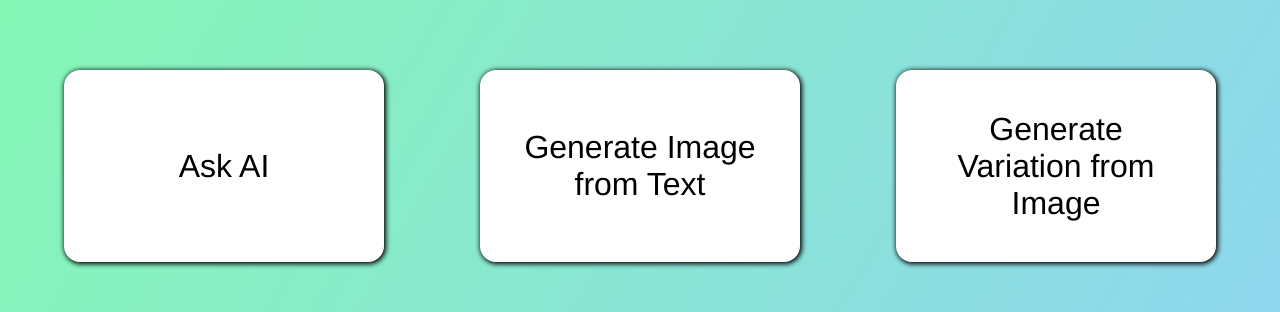
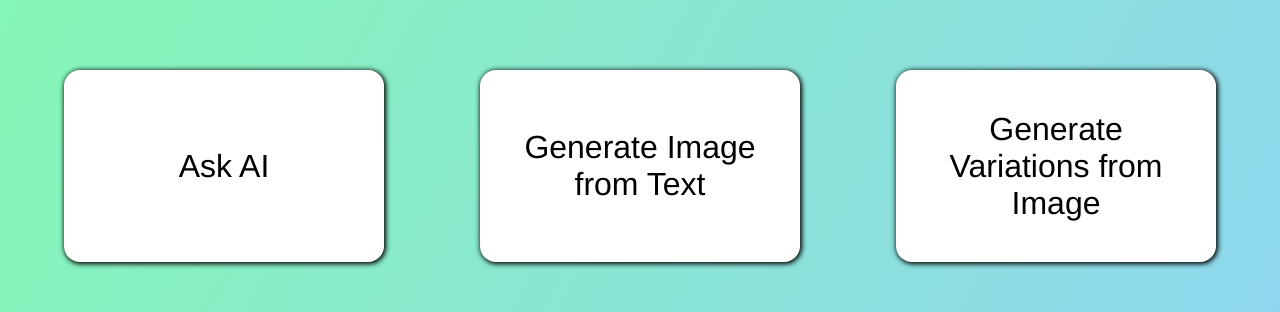
Before and after one commit to Yaronglp/yaron-gpt, a Next.js app: page / in a window 1280 px wide. Shown: the part 234-546 px from the top of the page. Built offline with nearby package versions, Linux system fonts and the light colour scheme.

Commit message:
chore: update readme

```diff
--- a/pages/image-variation.tsx
+++ b/pages/image-variation.tsx
@@ -69,7 +69,7 @@ export default function ImageVariation() {
         <Form
           onFormSubmit={onSubmit}
           disabled={isLoading}
-          submitLabel={'Make image variation'}
+          submitLabel={'Make image variations'}
           instructions={'Please provide an image URL with square dimensions and image size lower than 4MB'}
         />
       </StyledFormWrapper>
--- a/pages/index.tsx
+++ b/pages/index.tsx
@@ -17,7 +17,7 @@ const LINKS: ILinks[] = [
   },
   {
     urlPath: '/image-variation',
-    label: 'Generate Variation from Image',
+    label: 'Generate Variations from Image',
   },
 ]
 
```
Also changed, not shown: 1 other file (tests, documents, lock files or other folders).
